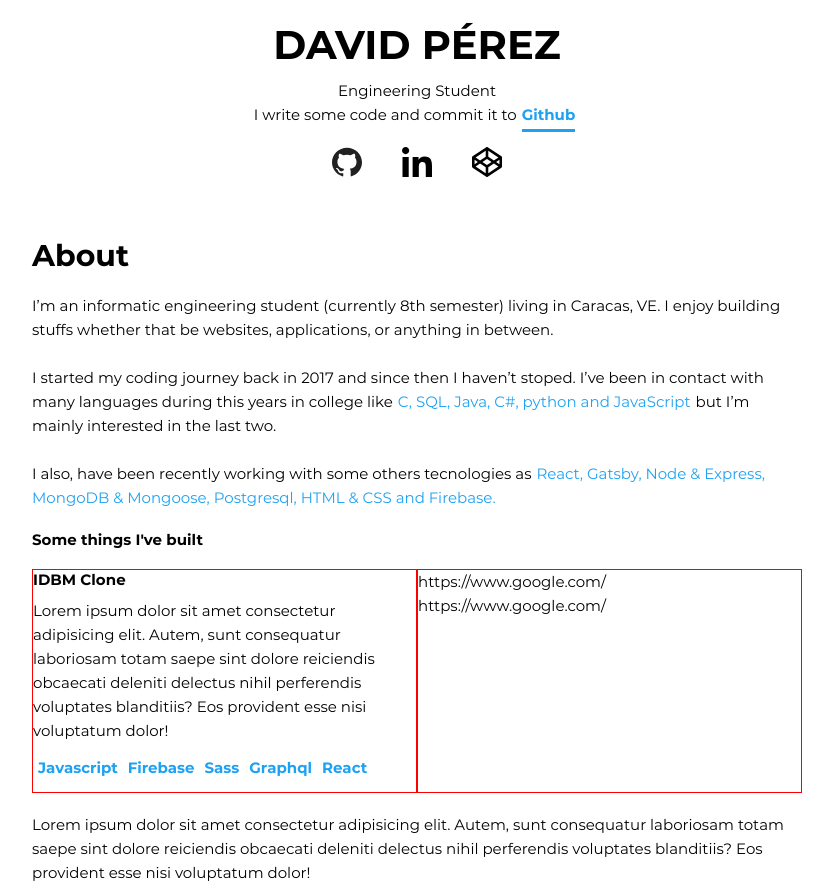
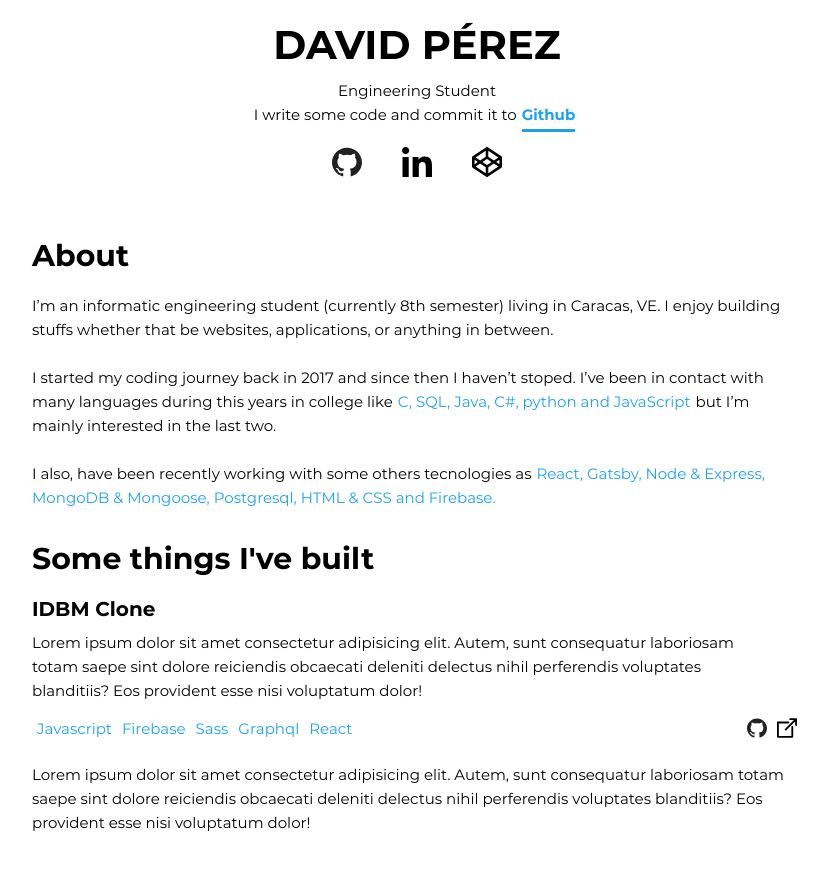
Before and after one commit to Dalfonzo/dap-portfolio, a Gatsby site: page / in a window 1280 px wide. Shown: the whole page, without its empty margins (223-1056 px from the left). After the commit the page ends 845 px from the top, so only its background shows below. Built offline with nearby package versions, Linux system fonts and the light colour scheme; Gatsby itself is replaced by a stand-in of ours.

Commit message:
moved icons to a separated file, added styles for project zone, added new font size

```diff
--- a/src/components/about/styles.js
+++ b/src/components/about/styles.js
@@ -2,7 +2,7 @@ import styled from "styled-components"
 import { Colors } from "../../styles"
 
 export const container = styled.main`
-  margin: 2rem 0;
+  margin: 3rem 0;
 `
 export const styledSpan = styled.span`
   color: ${Colors.highlight};
--- a/src/components/icon-links/IconLinks.js
+++ b/src/components/icon-links/IconLinks.js
@@ -1,4 +1,5 @@
 import React from "react"
+import { Icons } from "../../styles"
 import { graphql, useStaticQuery } from "gatsby"
 
 import * as S from "./styles"
@@ -17,18 +18,18 @@ const IconLinks = () => {
     }
   `)
 
-  const { github, codepen, email, linkedin } = data.site.siteMetadata
+  const { github, codepen, linkedin } = data.site.siteMetadata
 
   return (
     <div>
       <S.link target="blank" href={github}>
-        <S.github />
+        <Icons.github />
       </S.link>
       <S.link target="blank" href={linkedin}>
-        <S.linkedin />
+        <Icons.linkedin />
       </S.link>
       <S.link target="blank" href={codepen}>
-        <S.codepen />
+        <Icons.codepen />
       </S.link>
     </div>
   )
--- a/src/components/icon-links/styles.js
+++ b/src/components/icon-links/styles.js
@@ -1,12 +1,4 @@
-import styled, { css } from "styled-components"
-import Github from "../../../icons/github.svg"
-import Linkedin from "../../../icons/linkedin.svg"
-import Codepen from "../../../icons/codepen.svg"
-
-const properties = css`
-  width: 100%;
-  height: 100%;
-`
+import styled from "styled-components"
 
 export const link = styled.a`
   display: inline-block;
@@ -14,15 +6,3 @@ export const link = styled.a`
   height: 3rem;
   margin: 2rem;
 `
-
-export const github = styled(Github)`
-  ${properties}
-`
-
-export const linkedin = styled(Linkedin)`
-  ${properties}
-`
-
-export const codepen = styled(Codepen)`
-  ${properties}
-`
--- a/src/components/projects/Projects.js
+++ b/src/components/projects/Projects.js
@@ -1,5 +1,7 @@
 import React from "react"
+import { Icons } from "../../styles"
 import { graphql, useStaticQuery } from "gatsby"
+
 import * as S from "./styles"
 
 const Projects = () => {
@@ -14,7 +16,6 @@ const Projects = () => {
               tags
               repoLink
               webLink
-              img
             }
           }
         }
@@ -24,10 +25,9 @@ const Projects = () => {
 
   return (
     <div>
-      <h3>Some things I've built</h3>
+      <h2>Some things I've built</h2>
       {data.allMarkdownRemark.edges.map((edge, index) => (
-        <S.Container>
-          <S.leftSide>
+        <S.cardContainer>
           <h3 key={index}>{edge.node.frontmatter.title}</h3>
           <S.description>{edge.node.frontmatter.description}</S.description>
           <S.tagContainer>
@@ -35,13 +35,15 @@ const Projects = () => {
               <S.tagItems>{tag}</S.tagItems>
             ))}
           </S.tagContainer>
-          </S.leftSide>
-          <S.rightSide>
-            {edge.node.html}
-            <p>{edge.node.frontmatter.repoLink}</p>
-            <p>{edge.node.frontmatter.webLink}</p>
-          </S.rightSide>
-        </S.Container>
+          <S.iconsContainer>
+            <S.link href={edge.node.frontmatter.repoLink}>
+              <Icons.github />
+            </S.link>
+            <S.link href={edge.node.frontmatter.webLink}>
+              <Icons.external />
+            </S.link>
+          </S.iconsContainer>
+        </S.cardContainer>
       ))}
     </div>
   )
--- a/src/components/projects/styles.js
+++ b/src/components/projects/styles.js
@@ -1,25 +1,15 @@
 import styled from "styled-components"
-import { Colors, fontSizes, fontWeights } from "../../styles"
+import { Colors, fontSizes } from "../../styles"
 
-export const Container = styled.article`
+export const cardContainer = styled.article`
   margin: 2rem 0;
   display: flex;
   flex-wrap: wrap;
 `
 
-export const leftSide = styled.div`
-  border: 1px solid red;
-  flex: 1 1 50%;
-`
-
-export const rightSide = styled.div`
-  border: 1px solid red;
-  flex: 1 1 50%;
-`
-
 export const tagContainer = styled.div`
-  margin: 1rem 0;
   display: flex;
+  align-items: center;
   flex-wrap: wrap;
 `
 
@@ -27,10 +17,23 @@ export const tagItems = styled.span`
   margin: 0.5rem;
   color: ${Colors.highlight};
   font-size: ${fontSizes.normal};
-  font-weight: ${fontWeights.bold};
 `
 
 export const description = styled.p`
   color: ${Colors.lightSecondaryColor};
   margin: 1rem 2rem 1rem 0;
 `
+
+export const iconsContainer = styled.div`
+  display: flex;
+  justify-content: flex-end;
+  align-items: center;
+  flex: 1;
+`
+
+export const link = styled.a`
+  display: inline-block;
+  width: 2rem;
+  height: 2rem;
+  margin: 0.5rem;
+`
--- a/src/projects/idbm.md
+++ b/src/projects/idbm.md
@@ -8,5 +8,4 @@ description:
 tags: ["Javascript", "Firebase", "Sass", "Graphql", "React"]
 repoLink: "https://www.google.com/"
 webLink: "https://www.google.com/"
-img: ../../assets/images/12.png
 ---
--- /dev/null
+++ b/src/styles/Icons.js
@@ -0,0 +1,26 @@
+import styled, { css } from "styled-components"
+import Github from "../../icons/github.svg"
+import Linkedin from "../../icons/linkedin.svg"
+import Codepen from "../../icons/codepen.svg"
+import External from "../../icons/external.svg"
+
+const properties = css`
+  width: 100%;
+  height: 100%;
+`
+
+export const github = styled(Github)`
+  ${properties}
+`
+
+export const linkedin = styled(Linkedin)`
+  ${properties}
+`
+
+export const codepen = styled(Codepen)`
+  ${properties}
+`
+
+export const external = styled(External)`
+  ${properties}
+`
--- a/src/styles/Type.js
+++ b/src/styles/Type.js
@@ -10,7 +10,8 @@ export const fontWeights = {
 export const fontSizes = {
   small: "1.2rem",
   normal: "1.5rem",
-  medium: "3rem",
+  medium: "2rem",
+  xmedium: "3rem",
   big: "4rem",
 }
 
@@ -25,13 +26,13 @@ export const h1 = css`
 `
 
 export const h2 = css`
-  font-size: ${fontSizes.medium};
+  font-size: ${fontSizes.xmedium};
   font-weight: ${fontWeights.bold};
   margin-bottom: 2rem;
 `
 
 export const h3 = css`
-  font-size: ${fontSizes.normal};
+  font-size: ${fontSizes.medium};
   font-weight: ${fontWeights.bold};
 `
 
--- a/src/styles/index.js
+++ b/src/styles/index.js
@@ -2,3 +2,4 @@ export * as Colors from "./Colors"
 export * from "./Global"
 export * from "./Type"
 export * as Sizes from "./Sizes"
+export * as Icons from "./Icons"
```
Also changed, not shown: icons/external.svg (renamed from icons/externalLink.svg). Lines whose indentation alone changed are shown as unchanged.
